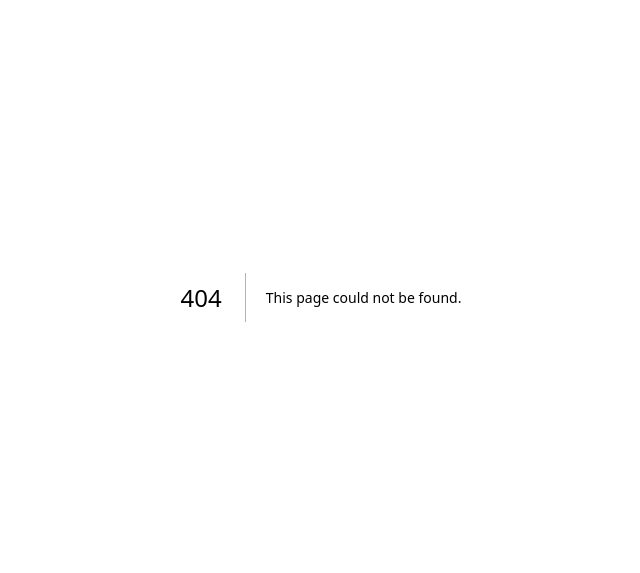
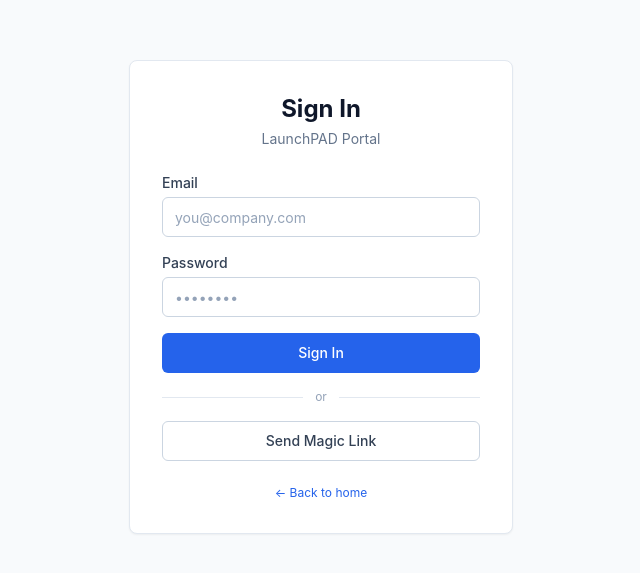
Before and after one commit to yorjungai-cmd/launchpad, a Next.js app: page /en/auth/sign-in in a window 1280 px wide. Before the commit this address had no page. Shown: the part 103-676 px from the top of the page, without its empty margins (319-959 px from the left). Built offline with nearby package versions, Linux system fonts and the light colour scheme; no server answers.

Commit message:
feat: add landing page with sign-in/submit links + auth sign-in page + callback route

```diff
--- /dev/null
+++ b/src/app/[locale]/auth/callback/route.ts
@@ -0,0 +1,44 @@
+/**
+ * Auth callback route — handles magic link and OAuth redirects.
+ *
+ * Supabase appends `?code=xxx` to this URL after a magic link click.
+ * We exchange the code for a session and redirect to the app.
+ */
+import { type NextRequest, NextResponse } from "next/server";
+import { createServerClient } from "@supabase/ssr";
+
+export async function GET(request: NextRequest) {
+  const { searchParams, origin } = request.nextUrl;
+  const code = searchParams.get("code");
+  const redirectTo = searchParams.get("redirectTo") ?? "/en/dashboard/executive";
+
+  if (code) {
+    const response = NextResponse.redirect(new URL(redirectTo, origin));
+
+    const supabase = createServerClient(
+      process.env["NEXT_PUBLIC_SUPABASE_URL"]!,
+      process.env["NEXT_PUBLIC_SUPABASE_ANON_KEY"]!,
+      {
+        cookies: {
+          getAll() {
+            return request.cookies.getAll();
+          },
+          setAll(cookiesToSet) {
+            cookiesToSet.forEach(({ name, value, options }) =>
+              response.cookies.set(name, value, options)
+            );
+          },
+        },
+      }
+    );
+
+    const { error } = await supabase.auth.exchangeCodeForSession(code);
+
+    if (!error) {
+      return response;
+    }
+  }
+
+  // If no code or error, redirect to sign-in
+  return NextResponse.redirect(new URL("/en/auth/sign-in", origin));
+}
--- /dev/null
+++ b/src/app/[locale]/auth/sign-in/page.tsx
@@ -0,0 +1,176 @@
+"use client";
+
+/**
+ * Sign-in page — email/password + magic link.
+ *
+ * Uses Supabase Auth client-side for authentication.
+ * After successful sign-in, redirects to dashboard or the redirectTo param.
+ */
+
+import { useState } from "react";
+import { useRouter, useSearchParams } from "next/navigation";
+import Link from "next/link";
+import { createBrowserClient } from "@supabase/ssr";
+
+export default function SignInPage() {
+  const router = useRouter();
+  const searchParams = useSearchParams();
+  const redirectTo = searchParams.get("redirectTo") ?? "/en/dashboard/executive";
+
+  const [email, setEmail] = useState("");
+  const [password, setPassword] = useState("");
+  const [loading, setLoading] = useState(false);
+  const [error, setError] = useState<string | null>(null);
+  const [magicLinkSent, setMagicLinkSent] = useState(false);
+
+  const supabase = createBrowserClient(
+    process.env["NEXT_PUBLIC_SUPABASE_URL"]!,
+    process.env["NEXT_PUBLIC_SUPABASE_ANON_KEY"]!
+  );
+
+  async function handleEmailLogin(e: React.FormEvent) {
+    e.preventDefault();
+    setLoading(true);
+    setError(null);
+
+    const { error: authError } = await supabase.auth.signInWithPassword({
+      email,
+      password,
+    });
+
+    if (authError) {
+      setError(authError.message);
+      setLoading(false);
+      return;
+    }
+
+    router.push(redirectTo);
+  }
+
+  async function handleMagicLink() {
+    if (!email) {
+      setError("Please enter your email address first.");
+      return;
+    }
+    setLoading(true);
+    setError(null);
+
+    const { error: authError } = await supabase.auth.signInWithOtp({
+      email,
+      options: {
+        emailRedirectTo: `${window.location.origin}/en/auth/callback`,
+      },
+    });
+
+    if (authError) {
+      setError(authError.message);
+      setLoading(false);
+      return;
+    }
+
+    setMagicLinkSent(true);
+    setLoading(false);
+  }
+
+  if (magicLinkSent) {
+    return (
+      <div className="flex min-h-screen items-center justify-center bg-slate-50 px-4">
+        <div className="w-full max-w-sm rounded-lg border bg-white p-8 text-center shadow-sm">
+          <h1 className="text-xl font-semibold text-slate-900">Check your email</h1>
+          <p className="mt-3 text-sm text-slate-600">
+            We sent a magic link to <strong>{email}</strong>. Click the link in the email to sign
+            in.
+          </p>
+          <button
+            onClick={() => setMagicLinkSent(false)}
+            className="mt-6 text-sm text-blue-600 hover:underline"
+          >
+            Back to sign in
+          </button>
+        </div>
+      </div>
+    );
+  }
+
+  return (
+    <div className="flex min-h-screen items-center justify-center bg-slate-50 px-4">
+      <div className="w-full max-w-sm rounded-lg border bg-white p-8 shadow-sm">
+        {/* Header */}
+        <div className="mb-6 text-center">
+          <h1 className="text-2xl font-bold text-slate-900">Sign In</h1>
+          <p className="mt-1 text-sm text-slate-500">LaunchPAD Portal</p>
+        </div>
+
+        {/* Error */}
+        {error && (
+          <div className="mb-4 rounded-md bg-red-50 p-3 text-sm text-red-700" role="alert">
+            {error}
+          </div>
+        )}
+
+        {/* Form */}
+        <form onSubmit={handleEmailLogin} className="flex flex-col gap-4">
+          <div>
+            <label htmlFor="email" className="mb-1 block text-sm font-medium text-slate-700">
+              Email
+            </label>
+            <input
+              id="email"
+              type="email"
+              value={email}
+              onChange={(e) => setEmail(e.target.value)}
+              placeholder="you@company.com"
+              required
+              className="flex h-10 w-full rounded-md border border-slate-300 bg-white px-3 py-2 text-sm placeholder:text-slate-400 focus:outline-none focus:ring-2 focus:ring-blue-500 focus:ring-offset-1"
+            />
+          </div>
+          <div>
+            <label htmlFor="password" className="mb-1 block text-sm font-medium text-slate-700">
+              Password
+            </label>
+            <input
+              id="password"
+              type="password"
+              value={password}
+              onChange={(e) => setPassword(e.target.value)}
+              placeholder="••••••••"
+              required
+              className="flex h-10 w-full rounded-md border border-slate-300 bg-white px-3 py-2 text-sm placeholder:text-slate-400 focus:outline-none focus:ring-2 focus:ring-blue-500 focus:ring-offset-1"
+            />
+          </div>
+
+          <button
+            type="submit"
+            disabled={loading}
+            className="inline-flex h-10 w-full items-center justify-center rounded-md bg-blue-600 text-sm font-medium text-white hover:bg-blue-700 focus-visible:outline-none focus-visible:ring-2 focus-visible:ring-blue-500 focus-visible:ring-offset-2 disabled:opacity-50"
+          >
+            {loading ? "Signing in..." : "Sign In"}
+          </button>
+        </form>
+
+        {/* Divider */}
+        <div className="my-4 flex items-center gap-3">
+          <div className="h-px flex-1 bg-slate-200" />
+          <span className="text-xs text-slate-400">or</span>
+          <div className="h-px flex-1 bg-slate-200" />
+        </div>
+
+        {/* Magic link */}
+        <button
+          onClick={handleMagicLink}
+          disabled={loading}
+          className="inline-flex h-10 w-full items-center justify-center rounded-md border border-slate-300 bg-white text-sm font-medium text-slate-700 hover:bg-slate-50 focus-visible:outline-none focus-visible:ring-2 focus-visible:ring-blue-500 focus-visible:ring-offset-2 disabled:opacity-50"
+        >
+          Send Magic Link
+        </button>
+
+        {/* Back */}
+        <p className="mt-6 text-center text-xs text-slate-500">
+          <Link href="/en" className="text-blue-600 hover:underline">
+            ← Back to home
+          </Link>
+        </p>
+      </div>
+    </div>
+  );
+}
--- a/src/app/[locale]/page.tsx
+++ b/src/app/[locale]/page.tsx
@@ -1,7 +1,62 @@
-export default function HomePage() {
+/**
+ * Landing page — public home.
+ *
+ * Shows hero section with links to submit idea, sign in, or track idea.
+ */
+import Link from "next/link";
+import { setRequestLocale } from "next-intl/server";
+
+interface Props {
+  params: Promise<{ locale: string }>;
+}
+
+export default async function HomePage({ params }: Props) {
+  const { locale } = await params;
+  setRequestLocale(locale);
+
   return (
-    <div>
-      <h1>LaunchPad Portal</h1>
+    <div className="flex min-h-screen flex-col items-center justify-center bg-gradient-to-br from-slate-50 to-slate-100 px-4">
+      {/* Hero */}
+      <div className="mx-auto max-w-2xl text-center">
+        <h1 className="text-4xl font-bold tracking-tight text-slate-900 sm:text-5xl">
+          Launch<span className="text-blue-600">PAD</span> Portal
+        </h1>
+        <p className="mt-4 text-lg text-slate-600">
+          AI-powered idea submission &amp; evaluation platform for AppliCAD Business Development
+        </p>
+
+        {/* CTA Buttons */}
+        <div className="mt-10 flex flex-col items-center gap-4 sm:flex-row sm:justify-center">
+          <Link
+            href={`/${locale}/submit`}
+            className="inline-flex h-11 w-full items-center justify-center rounded-md bg-blue-600 px-6 text-sm font-medium text-white shadow hover:bg-blue-700 focus-visible:outline-none focus-visible:ring-2 focus-visible:ring-blue-500 focus-visible:ring-offset-2 sm:w-auto"
+          >
+            Submit an Idea
+          </Link>
+          <Link
+            href={`/${locale}/auth/sign-in`}
+            className="inline-flex h-11 w-full items-center justify-center rounded-md border border-slate-300 bg-white px-6 text-sm font-medium text-slate-700 shadow-sm hover:bg-slate-50 focus-visible:outline-none focus-visible:ring-2 focus-visible:ring-blue-500 focus-visible:ring-offset-2 sm:w-auto"
+          >
+            Sign In
+          </Link>
+        </div>
+
+        {/* Track link */}
+        <p className="mt-6 text-sm text-slate-500">
+          Already submitted?{" "}
+          <Link
+            href={`/${locale}/track/LP-`}
+            className="font-medium text-blue-600 underline underline-offset-2 hover:text-blue-500"
+          >
+            Track your idea
+          </Link>
+        </p>
+      </div>
+
+      {/* Footer */}
+      <footer className="mt-20 text-xs text-slate-400">
+        © {new Date().getFullYear()} AppliCAD Co., Ltd. — LaunchPAD 2.0
+      </footer>
     </div>
   );
 }
```
